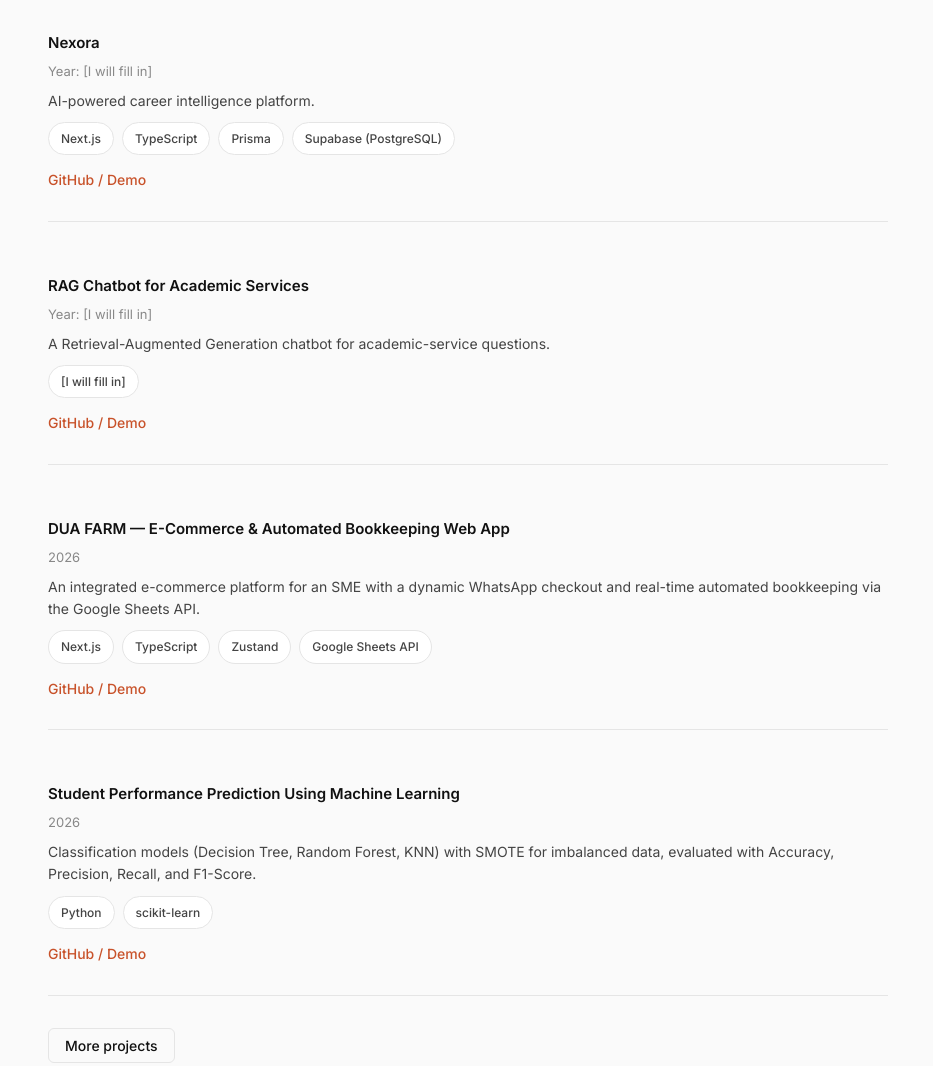
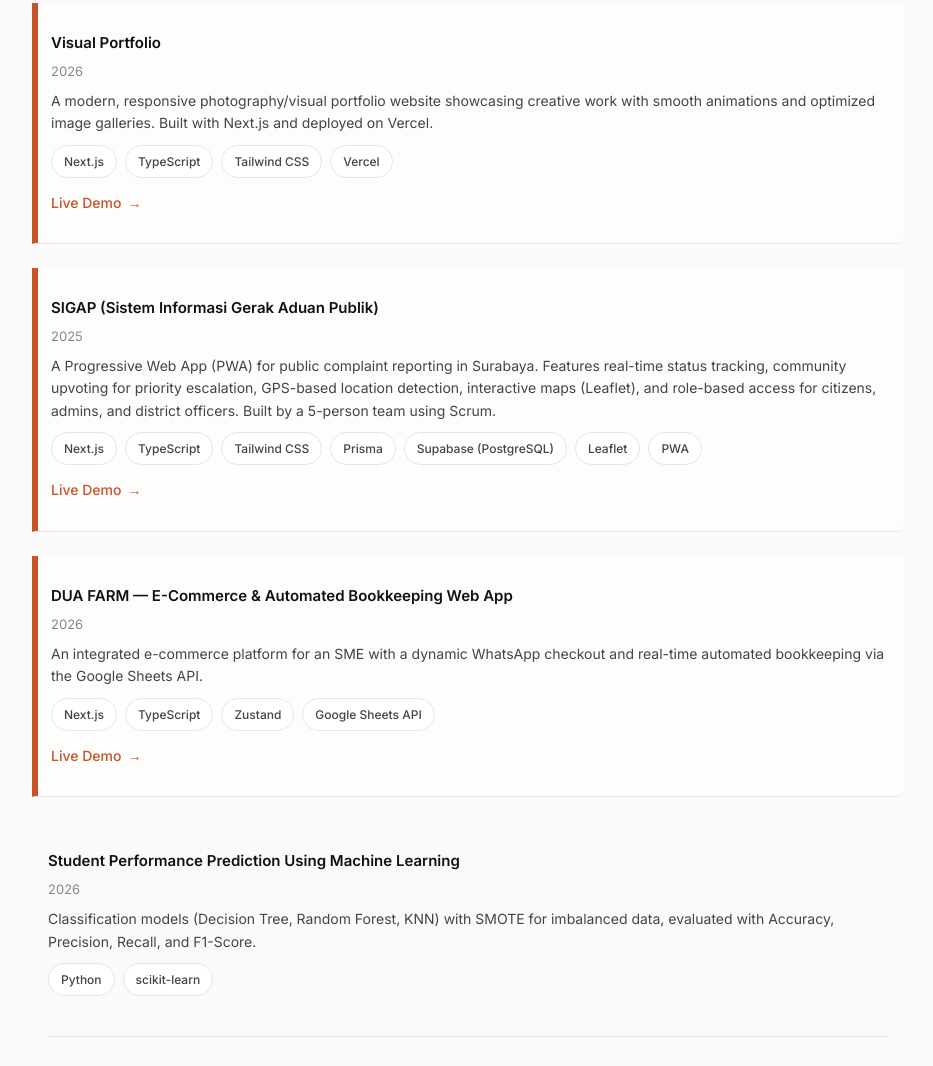
Before and after one commit to muhammadfisabilillah/portofolio-abil, a plain HTML site: page index.html in a window 1280 px wide. Shown: the part 979-2045 px from the top of the page, without its empty margins (172-1105 px from the left). Drawn offline with Linux system fonts and the light colour scheme.

Commit message:
Update portfolio: add Visual Portfolio, SIGAP, DUA FARM projects with Live Demo links; remove abandoned Nexora project

```diff
--- a/index.html
+++ b/index.html
@@ -26,7 +26,7 @@
 <section id="hero">
   <div class="hero-text">
     <div class="tag">Portfolio — Muhammad Fisabilillah</div>
-    <h1>Information Systems Student |<br><span>AI &amp; Full-Stack Developer</span></h1>
+    <h1>Information Systems Student |<br><span>AI & Full-Stack Developer</span></h1>
     <p>Information Systems student at Telkom University Surabaya building AI-powered applications and full-stack web products. Currently enrolled in the GCI World 2026 course by Matsuo Laboratory (Python, statistics, machine learning).</p>
     <div class="links">
     <a href="#experience" class="btn-primary">
@@ -64,34 +64,40 @@
 <section id="projects" class="section">
   <div class="section-label">Projects</div>
   <div class="project-grid">
-    <div class="project-card">
-      <h3>Nexora</h3>
-      <span class="year">Year: [I will fill in]</span>
-      <p>AI-powered career intelligence platform.</p>
+    <div class="project-card featured">
+      <h3>Visual Portfolio</h3>
+      <span class="year">2026</span>
+      <p>A modern, responsive photography/visual portfolio website showcasing creative work with smooth animations and optimized image galleries. Built with Next.js and deployed on Vercel.</p>
       <div class="project-tags">
-        <span>Next.js</span><span>TypeScript</span><span>Prisma</span><span>Supabase (PostgreSQL)</span>
+        <span>Next.js</span><span>TypeScript</span><span>Tailwind CSS</span><span>Vercel</span>
       </div>
-      <a href="#" class="project-link">GitHub / Demo</a>
+      <a href="https://web-foto-portfolio.vercel.app/" target="_blank" rel="noopener noreferrer" class="project-link">
+        Live Demo <span class="link-arrow">→</span>
+      </a>
     </div>
 
-    <div class="project-card">
-      <h3>RAG Chatbot for Academic Services</h3>
-      <span class="year">Year: [I will fill in]</span>
-      <p>A Retrieval-Augmented Generation chatbot for academic-service questions.</p>
+    <div class="project-card featured">
+      <h3>SIGAP (Sistem Informasi Gerak Aduan Publik)</h3>
+      <span class="year">2025</span>
+      <p>A Progressive Web App (PWA) for public complaint reporting in Surabaya. Features real-time status tracking, community upvoting for priority escalation, GPS-based location detection, interactive maps (Leaflet), and role-based access for citizens, admins, and district officers. Built by a 5-person team using Scrum.</p>
       <div class="project-tags">
-        <span>[I will fill in]</span>
+        <span>Next.js</span><span>TypeScript</span><span>Tailwind CSS</span><span>Prisma</span><span>Supabase (PostgreSQL)</span><span>Leaflet</span><span>PWA</span>
       </div>
-      <a href="#" class="project-link">GitHub / Demo</a>
+      <a href="https://sigap-web-five.vercel.app/" target="_blank" rel="noopener noreferrer" class="project-link">
+        Live Demo <span class="link-arrow">→</span>
+      </a>
     </div>
 
-    <div class="project-card">
-      <h3>DUA FARM — E-Commerce &amp; Automated Bookkeeping Web App</h3>
+    <div class="project-card featured">
+      <h3>DUA FARM — E-Commerce & Automated Bookkeeping Web App</h3>
       <span class="year">2026</span>
       <p>An integrated e-commerce platform for an SME with a dynamic WhatsApp checkout and real-time automated bookkeeping via the Google Sheets API.</p>
       <div class="project-tags">
         <span>Next.js</span><span>TypeScript</span><span>Zustand</span><span>Google Sheets API</span>
       </div>
-      <a href="#" class="project-link">GitHub / Demo</a>
+      <a href="https://dua-farm.vercel.app/" target="_blank" rel="noopener noreferrer" class="project-link">
+        Live Demo <span class="link-arrow">→</span>
+      </a>
     </div>
 
     <div class="project-card">
@@ -101,7 +107,6 @@
       <div class="project-tags">
         <span>Python</span><span>scikit-learn</span>
       </div>
-      <a href="#" class="project-link">GitHub / Demo</a>
     </div>
 
     <div class="project-toggle">
@@ -109,23 +114,12 @@
     </div>
 
     <div class="project-card hidden">
-      <h3>SIGAP (Sistem Informasi Gerak Aduan Publik)</h3>
-      <span class="year">Year: [I will fill in]</span>
-      <p>A public complaint information system built as a 2-person team.</p>
-      <div class="project-tags">
-        <span>[I will fill in]</span>
-      </div>
-      <a href="https://github.com/muhammadfisabilillah/sigap-web" class="project-link" target="_blank" rel="noopener noreferrer">GitHub</a>
-    </div>
-
-    <div class="project-card hidden">
-      <h3>Product &amp; Category Admin Panel (CRUD)</h3>
+      <h3>Product & Category Admin Panel (CRUD)</h3>
       <span class="year">Year: [I will fill in]</span>
       <p>Admin panel for managing products and categories, deployed on Azure App Service.</p>
       <div class="project-tags">
         <span>NestJS</span><span>Prisma</span><span>MySQL</span><span>Azure App Service</span>
       </div>
-      <a href="#" class="project-link">GitHub / Demo</a>
     </div>
   </div>
 </section>
@@ -331,7 +325,7 @@
         </div>
 
         <div class="skill-category">
-            <h3>Data Science &amp; ML</h3>
+            <h3>Data Science & ML</h3>
             <div class="skill-tags">
                 <span>Statistics</span>
                 <span>Classification</span>
@@ -345,7 +339,7 @@
         </div>
 
         <div class="skill-category">
-            <h3>AI &amp; LLM Applications</h3>
+            <h3>AI & LLM Applications</h3>
             <div class="skill-tags">
                 <span>RAG</span>
                 <span>Google Gemini API</span>
@@ -353,7 +347,7 @@
         </div>
 
         <div class="skill-category">
-            <h3>Web &amp; Backend</h3>
+            <h3>Web & Backend</h3>
             <div class="skill-tags">
                 <span>Next.js</span>
                 <span>React</span>
@@ -369,7 +363,7 @@
         </div>
 
         <div class="skill-category">
-            <h3>Cloud &amp; Tools</h3>
+            <h3>Cloud & Tools</h3>
             <div class="skill-tags">
                 <span>Azure App Service</span>
                 <span>Docker</span>
--- a/style.css
+++ b/style.css
@@ -225,14 +225,50 @@ section {
 .project-link {
   display: inline-flex;
   align-items: center;
+  gap: 6px;
   font-size: 14px;
   font-weight: 500;
   color: #C8522A;
   text-decoration: none;
+  transition: all .2s;
 }
 
 .project-link:hover {
-  text-decoration: underline;
+  gap: 10px;
+  text-decoration: none;
+}
+
+.project-link .link-arrow {
+  transition: transform .2s;
+}
+
+.project-link:hover .link-arrow {
+  transform: translateX(3px);
+}
+
+/* Featured project card */
+.project-card.featured {
+  position: relative;
+  padding-left: 16px;
+  border-left: 3px solid #C8522A;
+  background: #FFFDFB;
+  margin-left: -16px;
+  margin-right: -16px;
+  border-radius: 0 8px 8px 0;
+}
+
+.project-card.featured::before {
+  content: '';
+  position: absolute;
+  left: 0;
+  top: 0;
+  bottom: 0;
+  width: 3px;
+  background: #C8522A;
+}
+
+.project-card.featured h3 {
+  color: #111;
 }
 
 .project-toggle {
```
